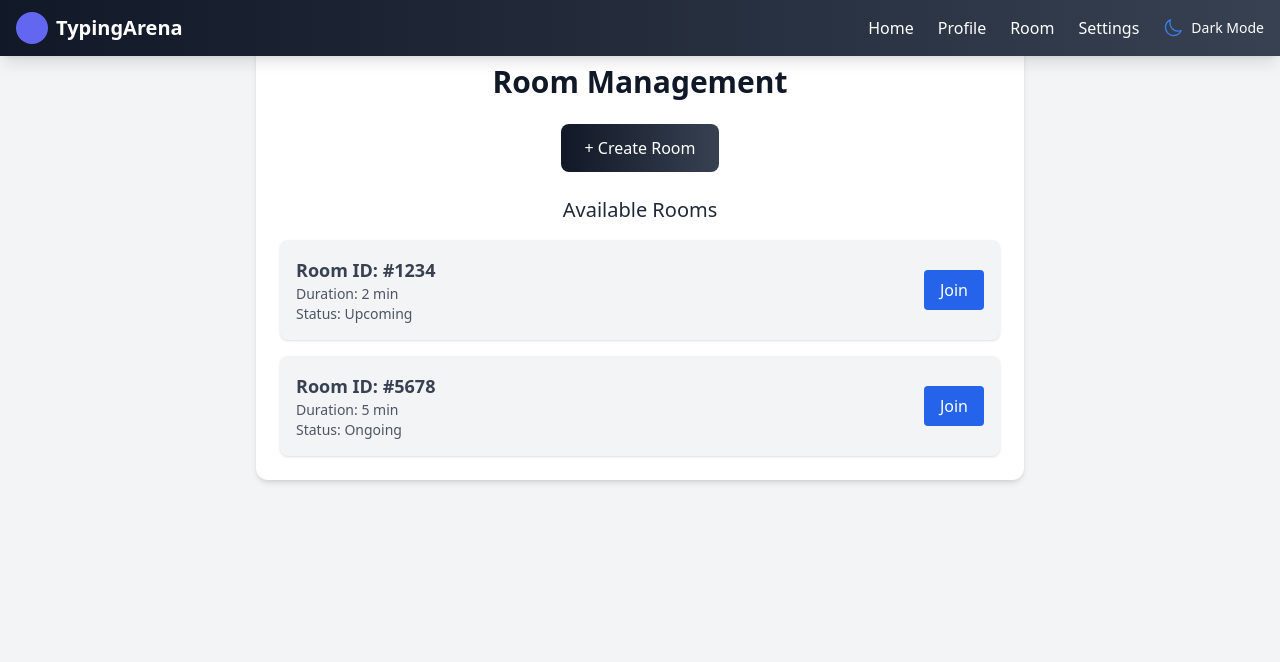
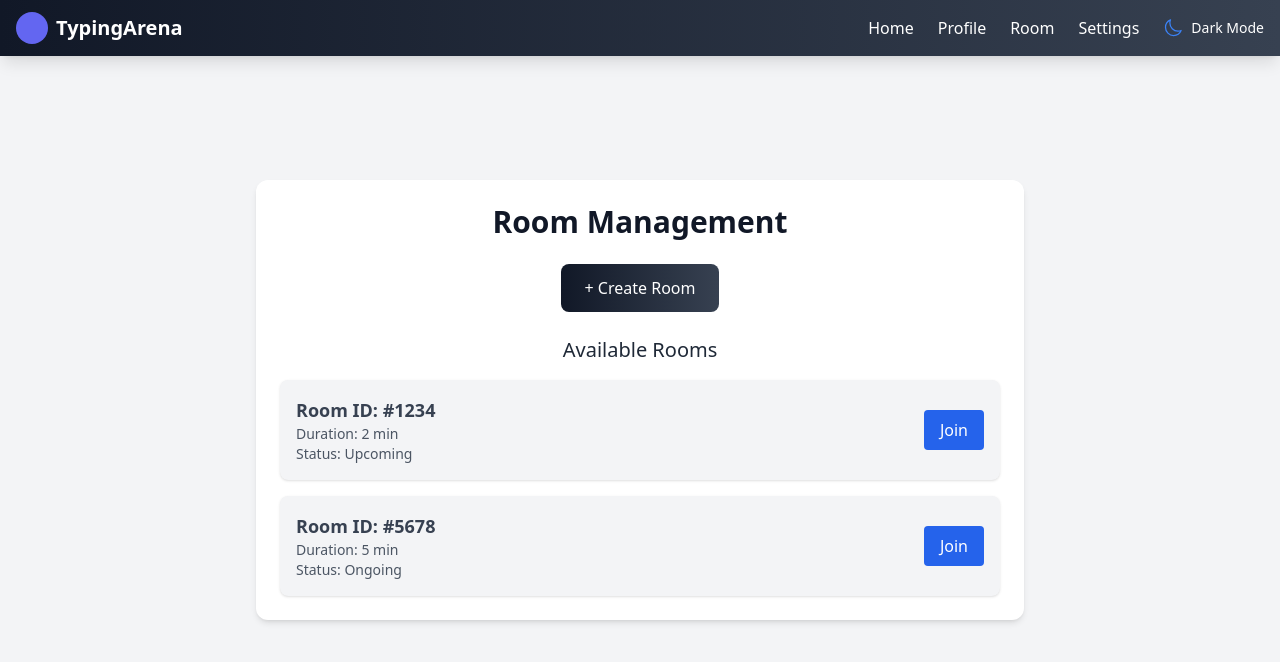
Before and after one commit to prateek00077/TypingArena, a React (Vite) app in the folder frontend/: page /room in a window 1280 px wide. Shown: the top 662 px of the page. Built offline with nearby package versions, Linux system fonts and the light colour scheme.

Commit message:
fix UI of RoomModal.jsx and RoomPage.jsx

```diff
--- a/frontend/src/App.jsx
+++ b/frontend/src/App.jsx
@@ -9,7 +9,7 @@ const App = () => {
   return (
       <AppContextProvider>
       <Router>
-      <div className="text-green-900">
+      <div className="text-green-900 ">
         <Header />
         <Routes>
           <Route path="/" element={<TypingBox />} />
--- a/frontend/src/components/RoomPage.jsx
+++ b/frontend/src/components/RoomPage.jsx
@@ -1,83 +1,3 @@
-// import React, { useState } from 'react';
-// import RoomModel from './RoomModel';
-// import { DurationChange } from './DurationSelect';
-// const RoomPage = () => {
-//     const [showModal, setShowModal] = useState(false);
-//     const [paragraph, setParagraph] = useState('');
-//     const [duration, setDuration] = useState(1);
-//     const [startTime, setStartTime] = useState(null);
-//     const [showResult, setShowResult] = useState(false);
-//     const handleSubmit = () => {
-//         // Logic for new Race start according to this paragraph
-//     setShowModal(false);
-//     };
-
-// return (
-//     <div className="h-screen   bg-gray-200 flex justify-center items-center">
-//         <div className="w-1/2  p-6 bg-white rounded-xl shadow-md space-y-6">
-//         <h2 className="text-3xl font-semibold text-gray-900  text-center">
-//             Room Management
-//         </h2>
-
-//         {/* Create Room Section */}
-//         <section className="space-y-4">
-//             <div className="flex justify-center">
-//             <button
-//                 className="px-6  py-3  bg-gradient-to-r from-gray-900 to-gray-700  text-white rounded-lg  transition font-medium"
-//                 onClick={() => {setShowModal(true)}}
-//             > Create Room
-//             </button>
-//         </div>
-//         </section>
-
-//     </div>
-
-//       {/* RoomModel */}
-//     {showModal && (
-//         <RoomModel
-//             title="Create Room"
-//             onClose={() => { setShowModal(false) }}
-//         onSubmit={handleSubmit}
-//         >
-//         <div className="flex justify-center mt-4">
-//             <DurationChange
-//             duration={duration}
-//             setDuration={setDuration}
-//             startTime={startTime}
-//             showResult={showResult}
-//             setShowResult = {setShowResult}
-//             setStartTime = {setStartTime}
-//     />
-// </div>
-//         <div>
-//             <label className="block text-sm font-medium text-gray-800 ">
-//                 Paste Paragraph:
-//             </label>
-//             <textarea
-//                 value={paragraph}
-//                 onChange={(e) => setParagraph(e.target.value)}
-//                 className="w-full h-60 px-4 py-2 rounded-lg border bg-gray-50  text-gray-800  focus:outline-none focus:ring-2 focus:ring-blue-500"
-//                 rows="4"
-//             ></textarea>
-//         </div>
-//         </RoomModel>
-//     )}
-//     </div>
-// );
-// };
-
-// export default RoomPage;
-
-
-
-
-
-
-
-
-
-
-
 import React, { useState } from 'react';
 import RoomModel from './RoomModel';
 import { DurationChange } from './DurationSelect';
@@ -108,8 +28,9 @@ const RoomPage = () => {
   };
 
   return (
+
     <div className="min-h-screen bg-gray-100 flex flex-col items-center py-10 px-4">
-      <div className="w-full max-w-3xl bg-white p-6 rounded-xl shadow-md space-y-6">
+      <div className="w-full max-w-3xl bg-white p-6 rounded-xl shadow-md space-y-6 fixed top-1/2 left-1/2 transform -translate-x-1/2 -translate-y-1/2">
         <h2 className="text-3xl font-semibold text-gray-900 text-center">
           Room Management
         </h2>
```
Also changed, not shown: frontend/src/components/RoomModel.jsx (+0 -34 lines).
